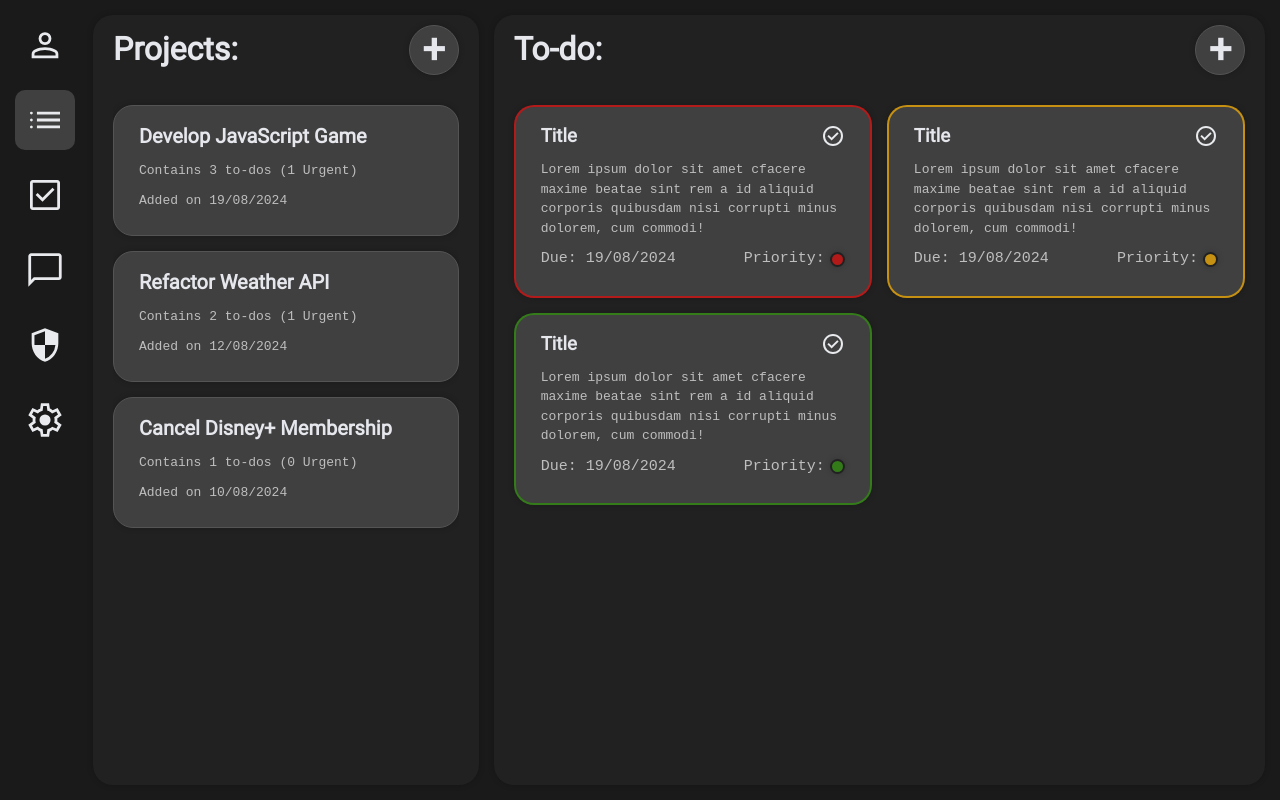
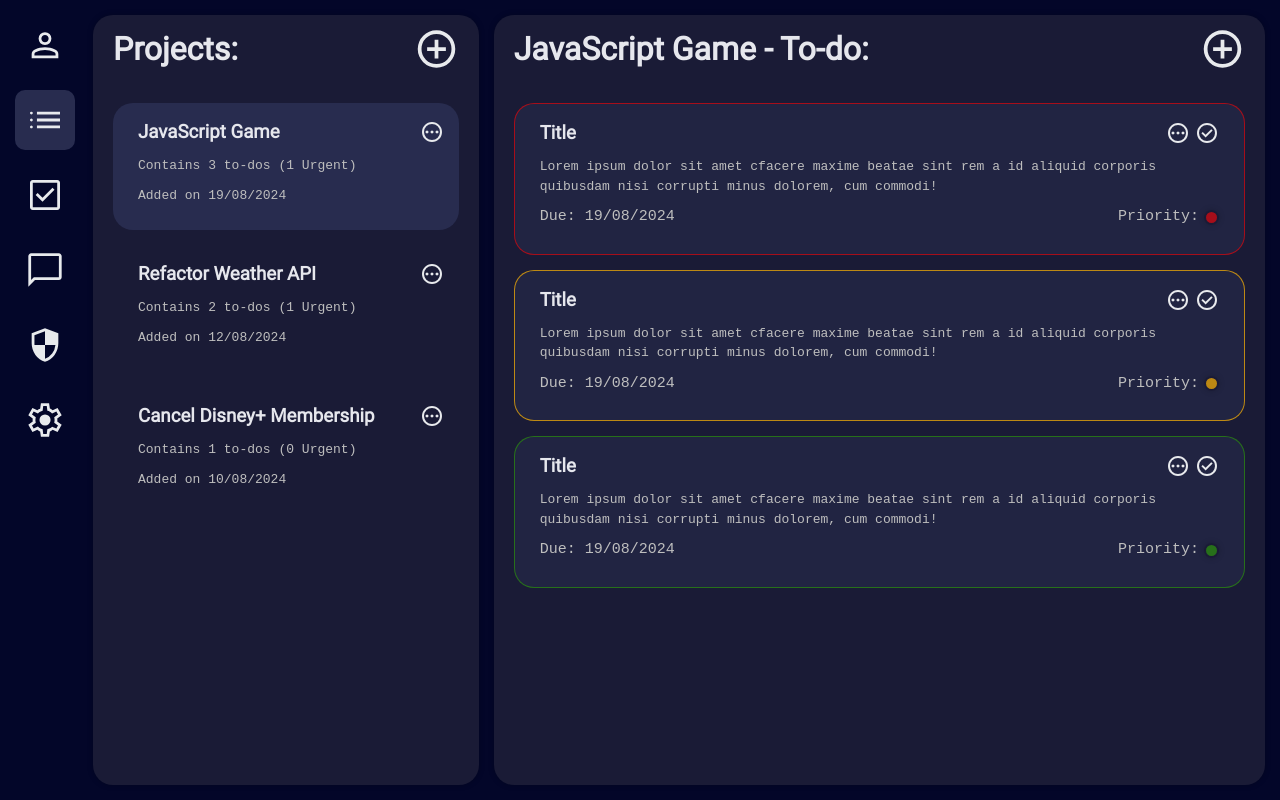
Before and after one commit to s111ew/odin-to-do-list, a website built with webpack: page src/template.html in a window 1280 px wide. Built offline with nearby package versions, Linux system fonts and the light colour scheme.

Commit message:
Update layout and to-do styling

```diff
--- a/src/style.css
+++ b/src/style.css
@@ -55,11 +55,10 @@
   }
 
   body {
-    --background-color: rgb(26, 26, 26);
-    --container-color: rgb(33, 33, 33);
-    --hover-color: rgb(44, 44, 44);
-    --selected-color: rgb(64, 64, 64);
-    --selected-hover-color: rgb(84, 84, 84);
+    --background-color: rgb(3, 6, 41);
+    --container-color: rgb(26, 27, 54);
+    --hover-color: rgb(33, 36, 66);
+    --selected-color: rgb(40, 44, 79);
     --container-border-radius: 20px;
     --container-box-shadow: 0px 0px 6px 0px rgba(0,0,0,0.2);
     --header-text-color: rgb(230, 231, 237);
@@ -125,6 +124,15 @@
     background-color: var(--container-color);
   }
 
+  .container-header > img {
+    width: 45px;
+  }
+
+  .container-header > img:hover {
+    transform: scale(1.05);
+    cursor: pointer;
+  }
+
   h2 {
     font-weight: 600;
     font-size: 2em;
@@ -142,7 +150,6 @@
     justify-content: center;
     align-items: center;
     box-shadow: var(--container-box-shadow);
-    border: 1px solid var(--selected-hover-color)
   }
 
   .add:hover {
@@ -166,12 +173,10 @@
     flex-direction: column;
     justify-content: space-between;
     gap: 10px;
-    background-color: var(--selected-color);
-    padding: 15px 25px 25px 25px;
+    padding: 15px 15px 25px 25px;
     margin: 15px 0;
     border-radius: var(--container-border-radius);
     cursor: pointer;
-    border: 1px solid var(--selected-hover-color);
   }
 
   .project > h3 {
@@ -191,13 +196,13 @@
 
   .to-do-grid {
     margin-top: 15px;
-    display: grid;
-    grid-template-columns: repeat(2, 1fr);
+    display: flex;
+    flex-direction: column;
     gap: 15px;
   }
 
   .to-do {
-    background-color: var(--selected-color);
+    background-color: var(--hover-color);
     padding: 15px 25px 25px 25px;
     border-radius: var(--container-border-radius);
     display: flex;
@@ -208,13 +213,23 @@
 
   .project,
   .to-do {
-    box-shadow: var(--container-box-shadow);
+    min-width: 320px;
   }
 
-  .project:hover,
+  .project:not(.selected):hover{
+    background-color: var(--hover-color);
+    cursor: pointer;
+  }
+
   .to-do:hover {
-    background-color: var(--selected-hover-color);
+    background-color: var(--selected-color);
     cursor: pointer;
+  }
+
+  .project-header {
+    display: flex;
+    align-items: center;
+    justify-content: space-between;
   }
 
   .to-do-title {
@@ -222,9 +237,19 @@
     justify-content: space-between;
   }
 
-  .to-do-title > img:hover {
+  .icons {
+    display: flex;
+    gap: 5px;
+  }
+
+  .icons > img {
+    width: 24px;
+  }
+
+  .icons > img:hover,
+  .project-header > img:hover {
+    transform: scale(1.05);
     cursor: pointer;
-    transform: scale(1.1);
   }
 
   .to-do-description {
@@ -270,13 +295,17 @@
   }
 
   .urgent {
-    border: 2px solid var(--red);
+    border: 1px solid var(--red);
   }
 
   .moderate {
-    border: 2px solid var(--orange);
+    border: 1px solid var(--orange);
   }
 
   .low {
-    border: 2px solid var(--green);
+    border: 1px solid var(--green);
   }
+
+  .selected {
+    background-color: var(--selected-color);
+  }
--- a/src/template.html
+++ b/src/template.html
@@ -29,21 +29,30 @@
     <div class="main-grid">
       <div class="projects-container container">
         <div class="container-header"
-          ><h2>Projects:</h2> <div class="add">+</div></div
-        >
+          ><h2>Projects:</h2> <img src="./images/addcircle.svg" alt="add icon"
+        /></div>
         <div class="projects-grid">
-          <div class="project">
-            <h3>Develop JavaScript Game</h3>
+          <div class="project selected">
+            <div class="project-header"
+              ><h3>JavaScript Game</h3>
+              <img src="./images/edit.svg" alt="edit icon"
+            /></div>
             <span>Contains 3 to-dos (1 Urgent)</span>
             <span>Added on 19/08/2024</span>
           </div>
           <div class="project">
-            <h3>Refactor Weather API</h3>
+            <div class="project-header"
+              ><h3>Refactor Weather API</h3>
+              <img src="./images/edit.svg" alt="edit icon"
+            /></div>
             <span>Contains 2 to-dos (1 Urgent)</span>
             <span>Added on 12/08/2024</span>
           </div>
           <div class="project">
-            <h3>Cancel Disney+ Membership</h3>
+            <div class="project-header"
+              ><h3>Cancel Disney+ Membership</h3>
+              <img src="./images/edit.svg" alt="edit icon"
+            /></div>
             <span>Contains 1 to-dos (0 Urgent)</span>
             <span>Added on 10/08/2024</span>
           </div>
@@ -51,13 +60,17 @@
       </div>
       <div class="to-do-container container">
         <div class="container-header"
-          ><h2>To-do:</h2> <div class="add">+</div></div
-        >
+          ><h2>JavaScript Game - To-do:</h2>
+          <img src="./images/addcircle.svg" alt="add icon"
+        /></div>
         <div class="to-do-grid">
           <div class="to-do urgent">
             <div class="to-do-title">
               <h3>Title</h3>
-              <img src="./images/checked.svg" alt="checkbox icon" />
+              <div class="icons">
+                <img src="./images/edit.svg" alt="edit icon" />
+                <img src="./images/checked.svg" alt="checkbox icon" />
+              </div>
             </div>
             <p class="to-do-description">
               Lorem ipsum dolor sit amet cfacere maxime beatae sint rem a id
@@ -72,7 +85,10 @@
           <div class="to-do moderate">
             <div class="to-do-title">
               <h3>Title</h3>
-              <img src="./images/checked.svg" alt="checkbox icon" />
+              <div class="icons">
+                <img src="./images/edit.svg" alt="edit icon" />
+                <img src="./images/checked.svg" alt="checkbox icon" />
+              </div>
             </div>
             <p class="to-do-description">
               Lorem ipsum dolor sit amet cfacere maxime beatae sint rem a id
@@ -87,7 +103,10 @@
           <div class="to-do low">
             <div class="to-do-title">
               <h3>Title</h3>
-              <img src="./images/checked.svg" alt="checkbox icon" />
+              <div class="icons">
+                <img src="./images/edit.svg" alt="edit icon" />
+                <img src="./images/checked.svg" alt="checkbox icon" />
+              </div>
             </div>
             <p class="to-do-description">
               Lorem ipsum dolor sit amet cfacere maxime beatae sint rem a id
```
Also changed, not shown: src/images/addcircle.svg (added), src/images/edit.svg (added).
